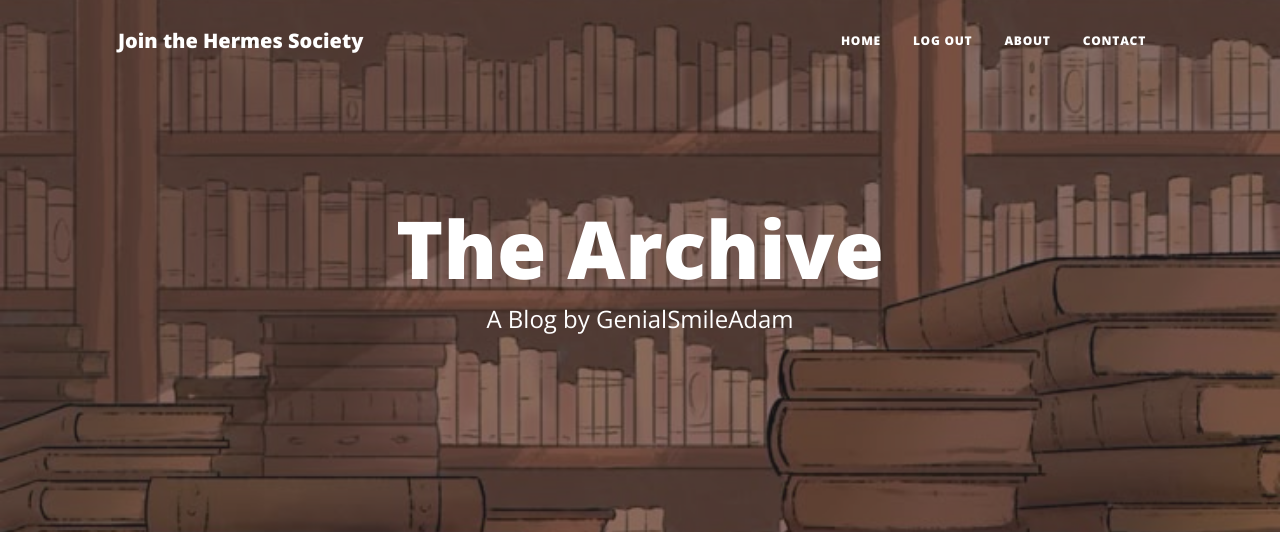
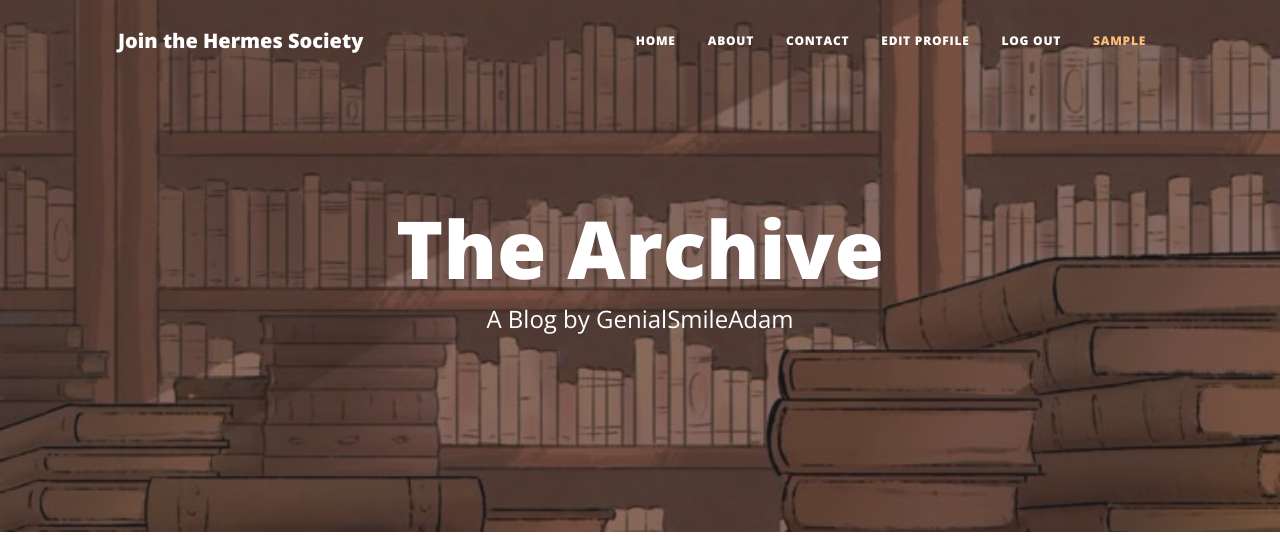
Before and after one commit to GenialSmileAdam/The-Archive-Blog, a Flask app: page / in a window 1280 px wide. Shown: the top 536 px of the page. Run offline with Flask 3, Linux system fonts and the light colour scheme; the visitor is signed in with stand-in values (Sample User, id 1); data comes from the database, SQL or seed files in the repository; data that the repository does not hold is empty; some libraries are stand-ins or nearby versions.

Commit message:
Can edit User profile details

```diff
--- a/app.py
+++ b/app.py
@@ -319,6 +319,27 @@ def edit_post():
         return redirect(url_for("show_post", post_id=post.id))
     return render_template("make-post.html", form=edit_form, is_edit=True)
 
+@app.route("/edit-user", methods=["GET", "POST"])
+@login_required
+def edit_user():
+    user_id = current_user.id
+    user  = db.session.scalar(db.select(User).where(User.id == user_id))
+
+
+    edit_form =RegisterForm(
+        username=user.username,
+        password=user.password,
+        email=user.email
+    )
+    if edit_form.validate_on_submit():
+        user.username= edit_form.username.data
+        user.password = generate_password_hash(edit_form.password.data, method="pbkdf2:sha256", salt_length=8)
+        user.email= edit_form.email.data
+
+        db.session.commit()
+        flash("User details have been successfully changed")
+        return redirect(url_for("get_all_posts"))
+    return render_template("edit_user.html", form=edit_form)
 
 @app.route("/delete/<int:post_id>")
 @admin_only
--- a/templates/header.html
+++ b/templates/header.html
@@ -1,13 +1,13 @@
 <!DOCTYPE html>
 <html lang="en">
 <head>
-    <meta charset="utf-8" />
+    <meta charset="utf-8"/>
     <meta
             name="viewport"
             content="width=device-width, initial-scale=1, shrink-to-fit=no"
     />
-    <meta name="description" content="" />
-    <meta name="author" content="" />
+    <meta name="description" content=""/>
+    <meta name="author" content=""/>
     <title>The Archive</title>
     {% block styles %}
     <!-- Load Bootstrap-Flask CSS here -->
@@ -68,14 +68,44 @@
                 </li>
                 <!-- TODO: Only show Login/Register if user is logged out. Otherwise show "Log Out" -->
 
-           {% if  current_user.is_authenticated %}
 
+                <li class="nav-item">
+                    <a
+                            class="nav-link px-lg-3 py-3 py-lg-4"
+                            href="{{ url_for('about') }}"
+                    >About</a
+                    >
+                </li>
+                <li class="nav-item">
+                    <a
+                            class="nav-link px-lg-3 py-3 py-lg-4"
+                            href="{{ url_for('contact') }}"
+                    >Contact</a
+                    >
+                </li>
+                {% if current_user.is_authenticated %}
+                <li class="nav-item">
+                    <a
+                            class="nav-link px-lg-3 py-3 py-lg-4"
+                            href="{{ url_for('edit_user') }}"
+                    >Edit profile</a
+                    >
+                </li>
                 <li class="nav-item">
                     <a
                             class="nav-link px-lg-3 py-3 py-lg-4"
                             href="{{ url_for('logout') }}"
                     >Log Out</a
                     >
+                </li>
+                <li class="nav-item">
+                    <a
+                            class="nav-link px-lg-3 py-3 py-lg-4"
+                            href="#"
+                            style="color:#FFBF78;"
+                    >{{ current_user.username}}</a
+                    >
+                </li>
                 {% else %}
                 <li class="nav-item">
                     <a
@@ -92,21 +122,6 @@
                     >
                 </li>
                 {% endif %}
-
-            <li class="nav-item">
-              <a
-                class="nav-link px-lg-3 py-3 py-lg-4"
-                href="{{ url_for('about') }}"
-                >About</a
-              >
-            </li>
-            <li class="nav-item">
-              <a
-                class="nav-link px-lg-3 py-3 py-lg-4"
-                href="{{ url_for('contact') }}"
-                >Contact</a
-              >
-            </li>
             </ul>
         </div>
     </div>
```
Also changed, not shown: templates/edit_user.html (added, +34 -0 lines). Lines whose indentation alone changed are shown as unchanged.
